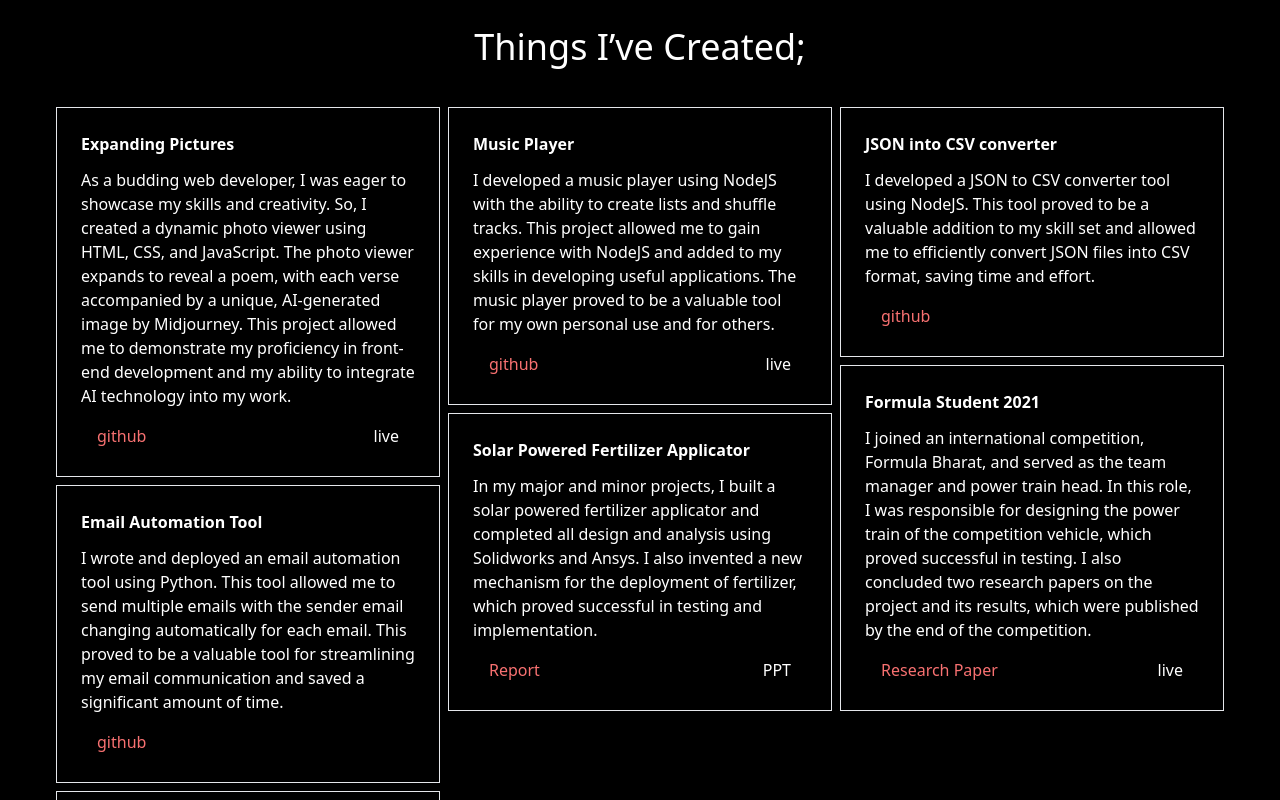
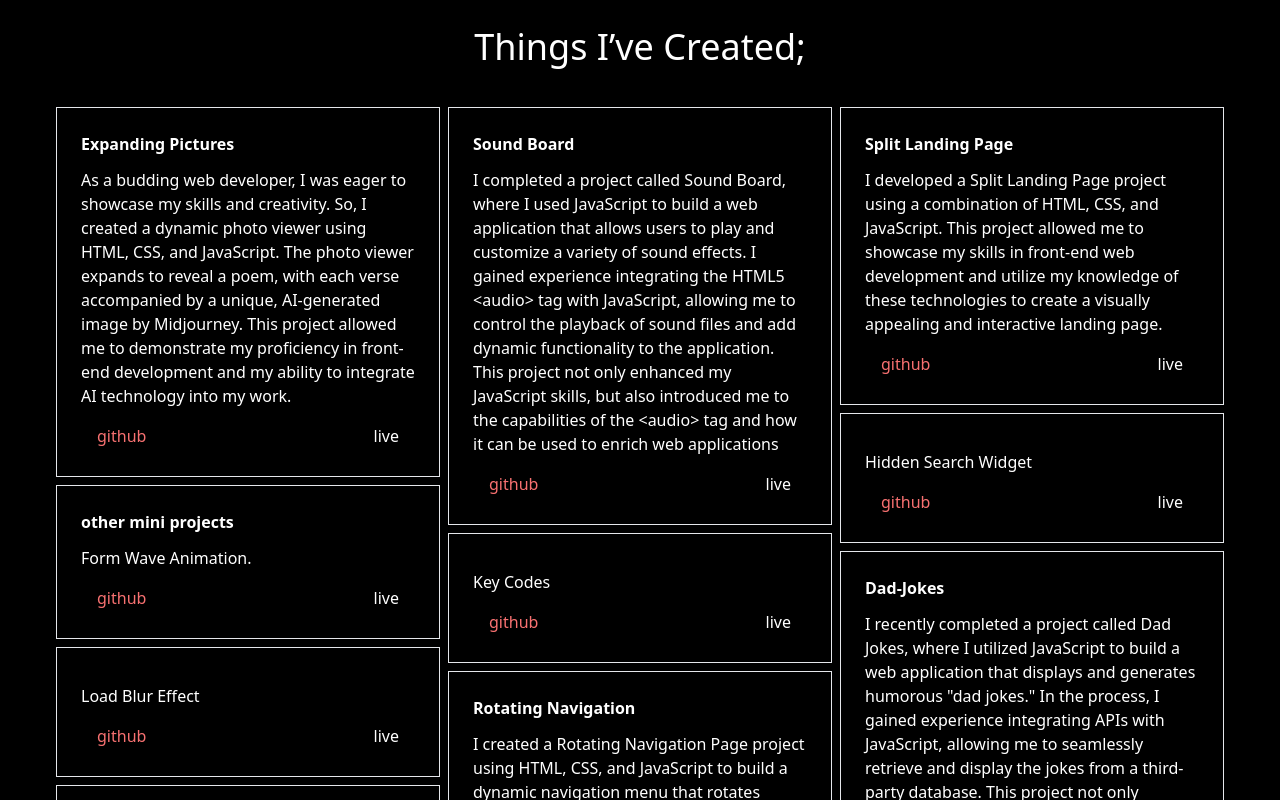
Before and after one commit to shirazhashmi/shirazhashmi.github.io, a React (Create React App) app: page / in a window 1280 px wide. Shown: the part 1560-2360 px from the top of the page. Built offline with nearby package versions, Linux system fonts and the light colour scheme.

Commit message:
Added recent Projects

```diff
--- a/src/components/projects.js
+++ b/src/components/projects.js
@@ -17,44 +17,125 @@ const Projects = () =>{
             ],
         },
         {
-            displayName: 'Music Player',
-            text: 'I developed a music player using NodeJS with the ability to create lists and shuffle tracks. This project allowed me to gain experience with NodeJS and added to my skills in developing useful applications. The music player proved to be a valuable tool for my own personal use and for others.',
+            displayName: 'Sound Board',
+            text: 'I completed a project called Sound Board, where I used JavaScript to build a web application that allows users to play and customize a variety of sound effects. I gained experience integrating the HTML5 <audio> tag with JavaScript, allowing me to control the playback of sound files and add dynamic functionality to the application. This project not only enhanced my JavaScript skills, but also introduced me to the capabilities of the <audio> tag and how it can be used to enrich web applications',
             link:[
                 {
                     name: 'github',
-                    href: 'https://github.com/shirazhashmi/music-player'
+                    href: 'https://github.com/shirazhashmi/Sound-Board-Project'
                 },
                   {
                     name: 'live',
-                    href: 'https://shirazhashmi.github.io/music-player/'
+                    href: 'https://shirazhashmi.github.io/Sound-Board-Project/'
                 }
             ],
         },
         {
-            displayName: 'JSON into CSV converter',
-            text: 'I developed a JSON to CSV converter tool using NodeJS. This tool proved to be a valuable addition to my skill set and allowed me to efficiently convert JSON files into CSV format, saving time and effort.',
-            link:[
+            displayName: 'Split Landing Page',
+            text: 'I developed a Split Landing Page project using a combination of HTML, CSS, and JavaScript. This project allowed me to showcase my skills in front-end web development and utilize my knowledge of these technologies to create a visually appealing and interactive landing page.',
+             link:[
                 {
                     name: 'github',
-                    href: 'https://github.com/shirazhashmi/csv-to-json'
+                    href: 'https://github.com/shirazhashmi/Split-Landing-Page'
                 },
-                {
-
+                  {
+                    name: 'live',
+                    href: 'https://shirazhashmi.github.io/Split-Landing-Page/'
                 }
             ],
         },
         {
-            displayName: 'Email Automation Tool',
-            text: 'I wrote and deployed an email automation tool using Python. This tool allowed me to send multiple emails with the sender email changing automatically for each email. This proved to be a valuable tool for streamlining my email communication and saved a significant amount of time.',
+            displayName: 'other mini projects',
+            text: 'Scroll Animation.',
             link:[
                 {
                     name: 'github',
-                    href: 'https://github.com/shirazhashmi/email-automation'
+                    href: 'https://github.com/shirazhashmi/Scroll-Animation'
                 },
-                {
-
+                  {
+                    name: 'live',
+                    href: 'https://shirazhashmi.github.io/Scroll-Animation/'
                 }
             ],
+            text: 'Form Wave Animation.',
+            link:[
+                {
+                    name: 'github',
+                    href: 'https://github.com/shirazhashmi/Form-Wave-Animation'
+                },
+                  {
+                    name: 'live',
+                    href: 'https://shirazhashmi.github.io/Form-Wave-Animation/'
+                }
+            ],
+        },
+        {
+        text: 'Key Codes',
+        link:[
+            {
+                name: 'github',
+                href: 'https://github.com/shirazhashmi/Key-Codes'
+            },
+              {
+                name: 'live',
+                href: 'https://shirazhashmi.github.io/Key-Codes'
+            }
+        ],
+    },
+    {
+    text: 'Hidden Search Widget',
+    link:[
+        {
+            name: 'github',
+            href: 'https://github.com/shirazhashmi/Hidden-Search-Widget'
+        },
+          {
+            name: 'live',
+            href: 'https://shirazhashmi.github.io/Hidden-Search-Widget'
+        }
+    ],
+    },
+    {
+    text: 'Load Blur Effect',
+    link:[
+    {
+        name: 'github',
+        href: 'https://github.com/shirazhashmi/Load-Blur_Effect'
+    },
+      {
+        name: 'live',
+        href: 'https://shirazhashmi.github.io/Load-Blur_Effect'
+    }
+],
+},
+        {
+            displayName: 'Rotating Navigation',
+            text: 'I created a Rotating Navigation Page project using HTML, CSS, and JavaScript to build a dynamic navigation menu that rotates through a series of links when hovered over.',
+            link:[
+                {
+                    name: 'github',
+                    href: 'https://github.com/shirazhashmi/Rotating-Navigation'
+                },
+                  {
+                    name: 'live',
+                    href: 'https://shirazhashmi.github.io/Rotating-Navigation/'
+                }
+            ],
+        },
+            {
+        displayName: 'Dad-Jokes',
+        text:'I recently completed a project called Dad Jokes, where I utilized JavaScript to build a web application that displays and generates humorous "dad jokes." In the process, I gained experience integrating APIs with JavaScript, allowing me to seamlessly retrieve and display the jokes from a third-party database. This project not only allowed me to improve my JavaScript skills, but also taught me the value of using APIs to enhance the functionality of my web applications.',
+        link:[
+            {
+                name: 'github',
+                href:  'https://github.com/shirazhashmi/Dad-Jokes'
+            },
+            {
+                name: 'live',
+                href: 'https://shirazhashmi.github.io/Dad-Jokes/'
+            }
+
+        ],
         },
         {
             displayName: 'Solar Powered Fertilizer Applicator',
```
